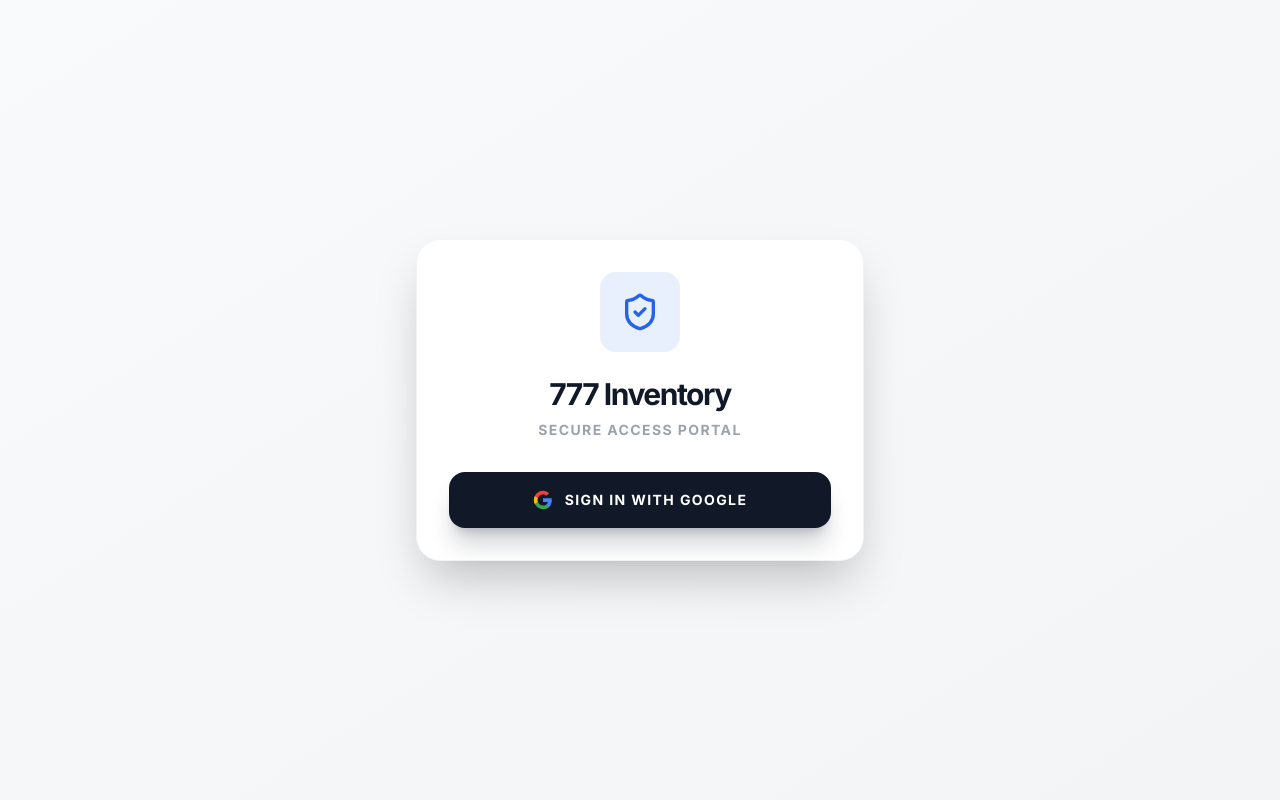
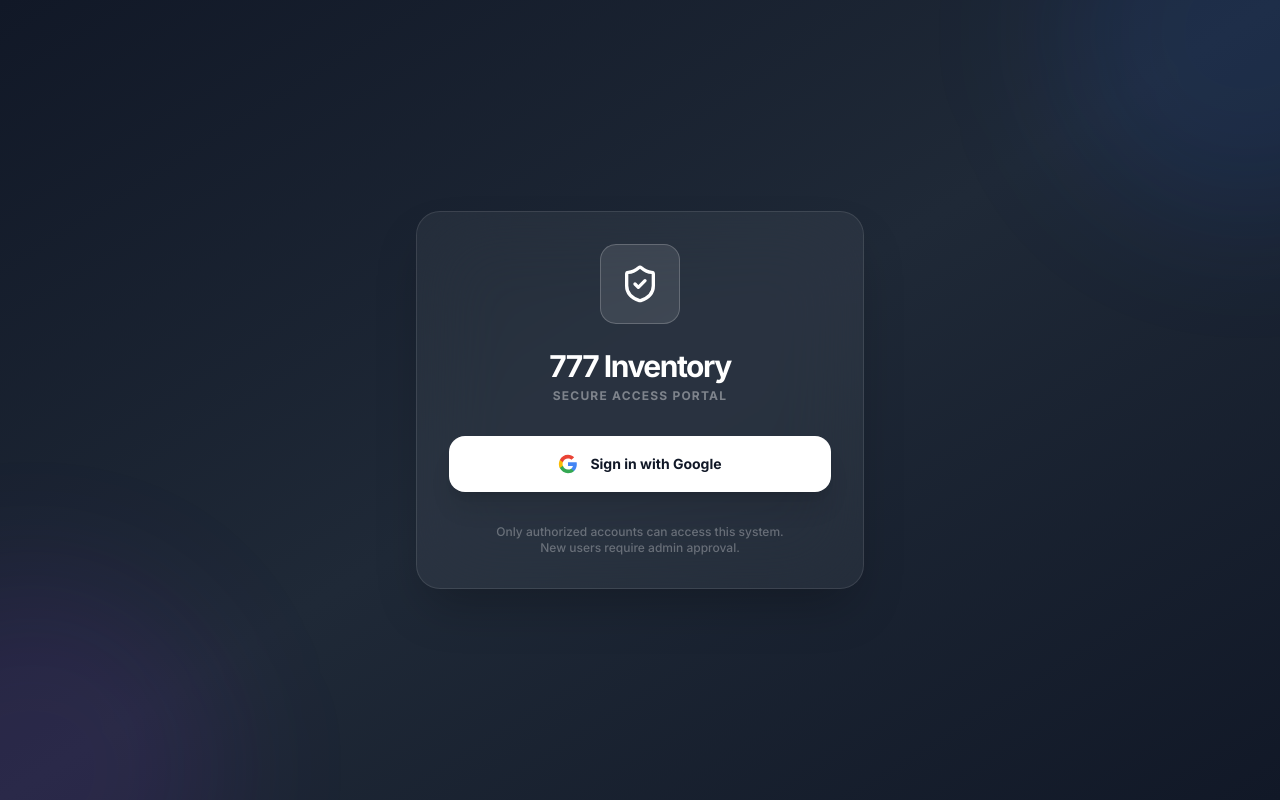
Before and after one commit to raiyan1234798/777-inventory, a React (Vite) app: page /login in a window 1280 px wide. Built offline with nearby package versions, Linux system fonts and the light colour scheme; no server answers.

Commit message:
fix: use signInWithRedirect + COOP headers to fix Google auth on Cloudflare

```diff
--- a/src/lib/firebase.ts
+++ b/src/lib/firebase.ts
@@ -1,7 +1,11 @@
 import { initializeApp } from 'firebase/app';
 import { getAnalytics } from 'firebase/analytics';
 import { getFirestore } from 'firebase/firestore';
-import { getAuth, GoogleAuthProvider, signInWithPopup, signInWithEmailAndPassword, createUserWithEmailAndPassword, signOut } from 'firebase/auth';
+import {
+  getAuth, GoogleAuthProvider,
+  signInWithPopup, signInWithRedirect, getRedirectResult,
+  signInWithEmailAndPassword, createUserWithEmailAndPassword, signOut
+} from 'firebase/auth';
 
 const firebaseConfig = {
   apiKey: "AIzaSyB33KC6pcPfzKz2MEPDQ6aNBu8T0lU8Y98",
@@ -20,4 +24,4 @@ export const db = getFirestore(app);
 export const auth = getAuth(app);
 export const googleProvider = new GoogleAuthProvider();
 
-export { signInWithPopup, signInWithEmailAndPassword, createUserWithEmailAndPassword, signOut };
+export { signInWithPopup, signInWithRedirect, getRedirectResult, signInWithEmailAndPassword, createUserWithEmailAndPassword, signOut };
--- a/src/pages/Login.tsx
+++ b/src/pages/Login.tsx
@@ -1,6 +1,6 @@
-import { useState } from 'react';
-import { ShieldCheck, LogIn, AlertTriangle, Loader2 } from 'lucide-react';
-import { signInWithPopup, auth, googleProvider } from '../lib/firebase';
+import { useState, useEffect } from 'react';
+import { ShieldCheck, AlertTriangle, Loader2 } from 'lucide-react';
+import { signInWithRedirect, getRedirectResult, auth, googleProvider } from '../lib/firebase';
 import { useAuthStore } from '../store/authStore';
 
 export default function Login() {
@@ -8,11 +8,29 @@ export default function Login() {
   const [loading, setLoading] = useState(false);
   const { user, appUser } = useAuthStore();
 
+  // Handle redirect result when user comes back from Google sign-in
+  useEffect(() => {
+    setLoading(true);
+    getRedirectResult(auth)
+      .then((result) => {
+        if (result) {
+          // Successfully signed in via redirect - authStore will handle the rest
+        }
+      })
+      .catch((err) => {
+        console.error(err);
+        if (err.code !== 'auth/no-auth-event') {
+          setError(err.message || 'Sign-in failed. Please try again.');
+        }
+      })
+      .finally(() => setLoading(false));
+  }, []);
+
   const handleGoogleSignIn = async () => {
     try {
       setError('');
       setLoading(true);
-      await signInWithPopup(auth, googleProvider);
+      await signInWithRedirect(auth, googleProvider);
     } catch (err: any) {
       console.error(err);
       setError(err.message || 'Failed to sign in with Google');
@@ -20,22 +38,34 @@ export default function Login() {
     }
   };
 
+  if (loading) {
+    return (
+      <div className="min-h-screen bg-gradient-to-br from-gray-900 to-gray-800 flex items-center justify-center">
+        <div className="text-center space-y-4">
+          <Loader2 className="w-12 h-12 animate-spin text-white mx-auto" />
+          <p className="text-white/60 font-bold uppercase tracking-widest text-sm">Verifying Identity...</p>
+        </div>
+      </div>
+    );
+  }
+
   if (user && appUser?.status === 'Pending') {
     return (
-      <div className="min-h-screen bg-gray-50 flex items-center justify-center p-4">
-        <div className="max-w-md w-full bg-white rounded-3xl shadow-xl p-8 text-center space-y-6">
-          <div className="w-20 h-20 bg-amber-50 rounded-2xl flex items-center justify-center mx-auto text-amber-500">
+      <div className="min-h-screen bg-gradient-to-br from-gray-900 to-gray-800 flex items-center justify-center p-4">
+        <div className="max-w-md w-full bg-white/10 backdrop-blur-xl border border-white/20 rounded-3xl p-8 text-center space-y-6">
+          <div className="w-20 h-20 bg-amber-500/20 rounded-2xl flex items-center justify-center mx-auto text-amber-400">
             <ShieldCheck className="w-10 h-10" />
           </div>
           <div>
-            <h1 className="text-2xl font-black text-gray-900 tracking-tight">Approval Pending</h1>
-            <p className="text-sm text-gray-500 mt-2">
-              Your account ({user.email}) has been registered but requires an administrator to approve your access.
+            <h1 className="text-2xl font-black text-white tracking-tight">Approval Pending</h1>
+            <p className="text-sm text-white/60 mt-2">
+              Your account <span className="text-white font-bold">({user.email})</span> has been registered.
+              An administrator needs to approve your access before you can log in.
             </p>
           </div>
           <button
             onClick={() => auth.signOut()}
-            className="btn-secondary w-full justify-center h-12 font-bold"
+            className="w-full h-12 bg-white/10 hover:bg-white/20 border border-white/20 text-white rounded-2xl font-bold transition-all"
           >
             Sign Out
           </button>
@@ -46,20 +76,20 @@ export default function Login() {
 
   if (user && appUser?.status === 'Inactive') {
     return (
-      <div className="min-h-screen bg-gray-50 flex items-center justify-center p-4">
-        <div className="max-w-md w-full bg-white rounded-3xl shadow-xl p-8 text-center space-y-6">
-          <div className="w-20 h-20 bg-red-50 rounded-2xl flex items-center justify-center mx-auto text-red-500">
+      <div className="min-h-screen bg-gradient-to-br from-gray-900 to-gray-800 flex items-center justify-center p-4">
+        <div className="max-w-md w-full bg-white/10 backdrop-blur-xl border border-white/20 rounded-3xl p-8 text-center space-y-6">
+          <div className="w-20 h-20 bg-red-500/20 rounded-2xl flex items-center justify-center mx-auto text-red-400">
             <AlertTriangle className="w-10 h-10" />
           </div>
           <div>
-            <h1 className="text-2xl font-black text-gray-900 tracking-tight">Account Inactive</h1>
-            <p className="text-sm text-gray-500 mt-2">
+            <h1 className="text-2xl font-black text-white tracking-tight">Account Inactive</h1>
+            <p className="text-sm text-white/60 mt-2">
               Your account has been deactivated. Please contact an administrator.
             </p>
           </div>
           <button
             onClick={() => auth.signOut()}
-            className="btn-secondary w-full justify-center h-12 font-bold"
+            className="w-full h-12 bg-white/10 hover:bg-white/20 border border-white/20 text-white rounded-2xl font-bold transition-all"
           >
             Sign Out
           </button>
@@ -69,30 +99,42 @@ export default function Login() {
   }
 
   return (
-    <div className="min-h-screen bg-gradient-to-br from-gray-50 to-gray-100 flex items-center justify-center p-4">
-      <div className="max-w-md w-full bg-white rounded-3xl shadow-2xl p-8 space-y-8 border border-gray-100">
-        <div className="text-center">
-          <div className="inline-flex items-center justify-center w-20 h-20 bg-primary/10 rounded-2xl text-primary mb-6">
-            <ShieldCheck className="w-10 h-10" />
+    <div className="min-h-screen bg-gradient-to-br from-gray-900 via-gray-800 to-gray-900 flex items-center justify-center p-4 relative overflow-hidden">
+      {/* Background decoration */}
+      <div className="absolute inset-0 overflow-hidden pointer-events-none">
+        <div className="absolute -top-40 -right-40 w-96 h-96 bg-blue-600/10 rounded-full blur-3xl" />
+        <div className="absolute -bottom-40 -left-40 w-96 h-96 bg-purple-600/10 rounded-full blur-3xl" />
       </div>
-          <h1 className="text-3xl font-black text-gray-900 tracking-tighter">777 Inventory</h1>
-          <p className="text-sm text-gray-400 font-bold uppercase tracking-widest mt-2">Secure Access Portal</p>
+
+      <div className="max-w-md w-full relative">
+        {/* Card */}
+        <div className="bg-white/5 backdrop-blur-2xl border border-white/10 rounded-3xl p-8 space-y-8 shadow-2xl">
+          {/* Header */}
+          <div className="text-center space-y-4">
+            <div className="inline-flex items-center justify-center w-20 h-20 bg-white/10 rounded-2xl border border-white/20 mb-2">
+              <ShieldCheck className="w-10 h-10 text-white" />
+            </div>
+            <div>
+              <h1 className="text-3xl font-black text-white tracking-tighter">777 Inventory</h1>
+              <p className="text-xs text-white/40 font-bold uppercase tracking-widest mt-1">Secure Access Portal</p>
+            </div>
           </div>
 
           {error && (
-          <div className="p-4 bg-red-50 border border-red-100 rounded-2xl flex items-start gap-3">
-            <AlertTriangle className="w-5 h-5 text-red-500 flex-shrink-0 mt-0.5" />
-            <p className="text-sm text-red-600 font-medium">{error}</p>
+            <div className="p-4 bg-red-500/10 border border-red-500/20 rounded-2xl flex items-start gap-3">
+              <AlertTriangle className="w-5 h-5 text-red-400 flex-shrink-0 mt-0.5" />
+              <p className="text-sm text-red-300 font-medium">{error}</p>
             </div>
           )}
 
+          {/* Google Sign In */}
           <button
             onClick={handleGoogleSignIn}
             disabled={loading}
-          className="w-full h-14 bg-gray-900 hover:bg-black text-white rounded-2xl font-black uppercase tracking-widest text-sm flex items-center justify-center gap-3 transition-all shadow-xl shadow-gray-900/20 disabled:opacity-50"
+            className="w-full h-14 bg-white hover:bg-gray-50 text-gray-900 rounded-2xl font-black text-sm flex items-center justify-center gap-3 transition-all shadow-xl disabled:opacity-50 disabled:cursor-not-allowed"
           >
             {loading ? (
-            <Loader2 className="w-5 h-5 animate-spin" />
+              <Loader2 className="w-5 h-5 animate-spin text-gray-600" />
             ) : (
               <>
                 <svg className="w-5 h-5" viewBox="0 0 24 24">
@@ -105,6 +147,12 @@ export default function Login() {
               </>
             )}
           </button>
+
+          <p className="text-center text-xs text-white/30 font-medium">
+            Only authorized accounts can access this system.<br />
+            New users require admin approval.
+          </p>
+        </div>
       </div>
     </div>
   );
```
Also changed, not shown: 1 other file (tests, documents, lock files or other folders). Lines whose indentation alone changed are shown as unchanged.
